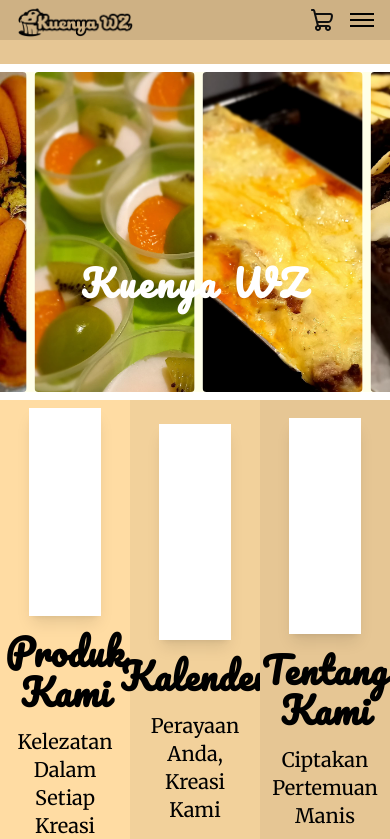
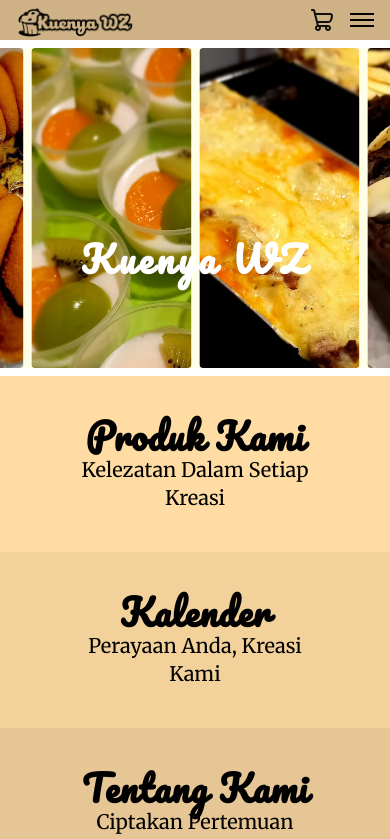
Before and after one commit to Kons-Software-House/kuenyawz-frontend, a React (Vite) app: page / in a window 390 px wide. Shown: the top 839 px of the page. Built offline with nearby package versions, Linux system fonts and the light colour scheme; no server answers; what @designbycode/tailwindcss-text-shadow would draw is missing.

Commit message:
style: adjust layout and responsiveness of LandingView components

```diff
--- a/src/views/user/LandingView.tsx
+++ b/src/views/user/LandingView.tsx
@@ -7,20 +7,20 @@ export default function LandingView() {
   return (
     <>
       <TransitionLayer />
-      <div className='h-16 bg-secondary-100'>
+      <div className='h-10 lg:h-16 bg-secondary-100'>
       </div>
       <HorizontalScroller />
-      <div className='h-[28rem] grid grid-cols-3'>
+      <div className='lg:h-[28rem] grid md:grid-cols-3 lg:grid-rows-3'>
         <Column background='bg-secondary-300' header='Produk Kami' description='Kelezatan Dalam Setiap Kreasi' href='/products'>
-          <div className='bg-white h-1/2 w-11/12 shadow-lg'>
+          <div className='bg-white h-4/6 w-11/12 aspect-[1/1] shadow-lg hidden md:block'>
           </div>
         </Column>
         <Column background='bg-secondary-200' header='Kalender' description='Perayaan Anda, Kreasi Kami' href='/calenar'>
-          <div className='bg-white h-1/2 w-11/12 shadow-lg'>
+          <div className='bg-white h-4/6 w-11/12 aspect-[1/1] shadow-lg hidden md:block'>
           </div>
         </Column>
         <Column background='bg-secondary-100' header='Tentang Kami' description='Ciptakan Pertemuan Manis' href='/about'>
-          <div className='bg-white h-1/2 w-11/12 shadow-lg'>
+          <div className='bg-white h-4/6 w-11/12 aspect-[1/1] shadow-lg hidden md:block'>
           </div>
         </Column>
       </div >
@@ -40,11 +40,13 @@ function Column(
   { children, background, header, description, href }: ColumnProps
 ) {
   return (
-    <Link to={href} className={`${background}` + ' grow flex justify-center items-center px-[20%] py-[6%] hover:bg-secondary-400 transition ease-in-out duration-300'}>
-      <div className='h-full w-full flex flex-col gap-4 items-center justify-center'>
+    <Link to={href} className={`${background}` + ' grow flex justify-center items-center px-[20%] pt-10 pb-10  md:pt-20 md:pb-20 hover:bg-secondary-400 transition ease-in-out duration-300 md:h-[28rem]'}>
+      <div className='h-full w-full flex flex-col items-center gap-4 justify-between'>
         {children}
-        <h2 className='font-fancy text-4xl text-center font-bold tracking-wide'>{header}</h2>
-        <p className='font-semi text-xl text-center'>{description}</p>
+        <div className="lg:h-2/6">
+          <h2 className='font-fancy text-4xl text-center font-bold tracking-wide'>{header}</h2>
+          <p className='font-semi text-xl text-center'>{description}</p>
+        </div>
       </div>
     </Link>
   );
```
